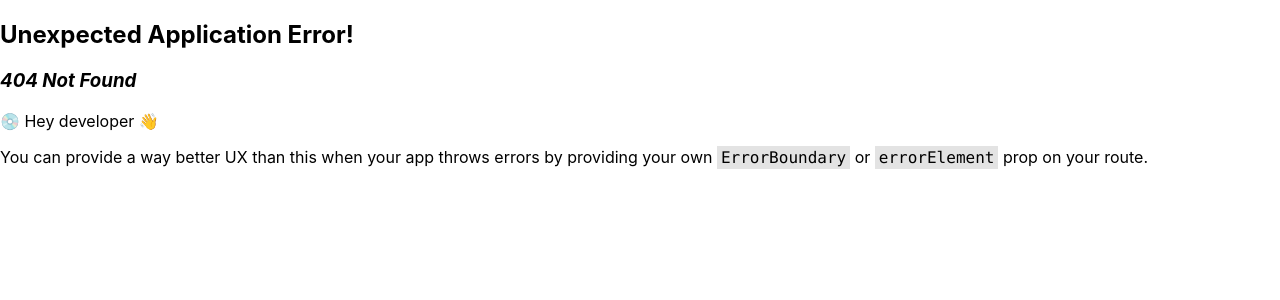
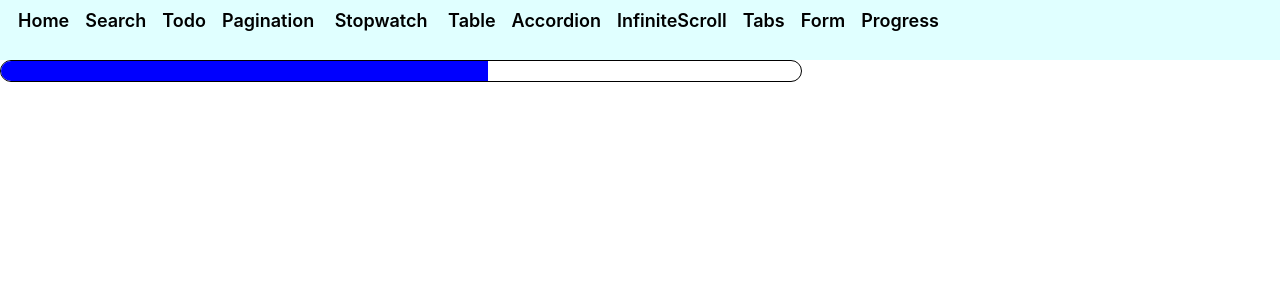
Before and after one commit to ruchita00/REACT_INTERVIEW_PRACTICE, a React (Create React App) app in the folder react-inteview-preparation/: page /progress in a window 1280 px wide. Before the commit this address had no page. Shown: the top 300 px of the page. Built offline with nearby package versions, Linux system fonts and the light colour scheme.

Commit message:
React machine coding questions

```diff
--- a/react-inteview-preparation/src/App.js
+++ b/react-inteview-preparation/src/App.js
@@ -11,6 +11,7 @@ import Accordion from "./pages/Accordion";
 import InfiniteScroll from "./pages/InfiniteScroll";
 import Home from "./pages/Home";
 import Form from "./pages/Form";
+import Progress from "./pages/Progress";
 
 function App() {
   const router = createBrowserRouter([
@@ -28,6 +29,7 @@ function App() {
         { element: <Accordion />, path: "/accordion" },
         { element: <StopWatch />, path: "/stopwatch" },
         { element: <Form />, path: "/form" },
+        { element: <Progress />, path: "/progress" },
       ],
     },
   ]);
--- a/react-inteview-preparation/src/Header.js
+++ b/react-inteview-preparation/src/Header.js
@@ -3,17 +3,141 @@ import { NavLink } from "react-router-dom";
 
 const Header = () => {
   return (
-    <div>
-      <NavLink to="/">Home</NavLink>
-      <NavLink to="/search">Search</NavLink>
-      <NavLink to="/todo">Todo</NavLink>
-      <NavLink to="/pagination">Pagination</NavLink>{" "}
-      <NavLink to="/stopwatch">Stopwatch</NavLink>{" "}
-      <NavLink to="/table">Table</NavLink>
-      <NavLink to="/accordion">Accordion</NavLink>
-      <NavLink to="/infiniteScroll">InfiniteScroll</NavLink>
-      <NavLink to="/tabs">Tabs</NavLink>
-      <NavLink to="/form">Form</NavLink>
+    <div
+      style={{ height: "40px", padding: "10px", backgroundColor: "lightcyan" }}
+    >
+      <NavLink
+        style={{
+          textDecoration: "none",
+          color: "black",
+          fontSize: "18px",
+          fontWeight: 600,
+          padding: "8px",
+        }}
+        to="/"
+      >
+        Home
+      </NavLink>
+      <NavLink
+        style={{
+          textDecoration: "none",
+          color: "black",
+          fontSize: "18px",
+          fontWeight: 600,
+          padding: "8px",
+        }}
+        to="/search"
+      >
+        Search
+      </NavLink>
+      <NavLink
+        style={{
+          textDecoration: "none",
+          color: "black",
+          fontSize: "18px",
+          fontWeight: 600,
+          padding: "8px",
+        }}
+        to="/todo"
+      >
+        Todo
+      </NavLink>
+      <NavLink
+        style={{
+          textDecoration: "none",
+          color: "black",
+          fontSize: "18px",
+          fontWeight: 600,
+          padding: "8px",
+        }}
+        to="/pagination"
+      >
+        Pagination
+      </NavLink>{" "}
+      <NavLink
+        style={{
+          textDecoration: "none",
+          color: "black",
+          fontSize: "18px",
+          fontWeight: 600,
+          padding: "8px",
+        }}
+        to="/stopwatch"
+      >
+        Stopwatch
+      </NavLink>{" "}
+      <NavLink
+        style={{
+          textDecoration: "none",
+          color: "black",
+          fontSize: "18px",
+          fontWeight: 600,
+          padding: "8px",
+        }}
+        to="/table"
+      >
+        Table
+      </NavLink>
+      <NavLink
+        style={{
+          textDecoration: "none",
+          color: "black",
+          fontSize: "18px",
+          fontWeight: 600,
+          padding: "8px",
+        }}
+        to="/accordion"
+      >
+        Accordion
+      </NavLink>
+      <NavLink
+        style={{
+          textDecoration: "none",
+          color: "black",
+          fontSize: "18px",
+          fontWeight: 600,
+          padding: "8px",
+        }}
+        to="/infiniteScroll"
+      >
+        InfiniteScroll
+      </NavLink>
+      <NavLink
+        style={{
+          textDecoration: "none",
+          color: "black",
+          fontSize: "18px",
+          fontWeight: 600,
+          padding: "8px",
+        }}
+        to="/tabs"
+      >
+        Tabs
+      </NavLink>
+      <NavLink
+        style={{
+          textDecoration: "none",
+          color: "black",
+          fontSize: "18px",
+          fontWeight: 600,
+          padding: "8px",
+        }}
+        to="/form"
+      >
+        Form
+      </NavLink>
+      <NavLink
+        style={{
+          textDecoration: "none",
+          color: "black",
+          fontSize: "18px",
+          fontWeight: 600,
+          padding: "8px",
+        }}
+        to="/progress"
+      >
+        Progress
+      </NavLink>
     </div>
   );
 };
--- /dev/null
+++ b/react-inteview-preparation/src/components/ProgressComponent.js
@@ -0,0 +1,40 @@
+import React, { useEffect, useState } from "react";
+
+const ProgressComponent = ({ interval, duration }) => {
+  const [progress, setProgress] = useState(0);
+  useEffect(() => {
+    const handler = setInterval(() => {
+      setProgress((prevProgress) => {
+        if (prevProgress < 100) {
+          return prevProgress + (interval / duration) * 100;
+        } else {
+          clearInterval(handler);
+        }
+      });
+    }, interval);
+    return () => {
+      clearInterval(handler);
+    };
+  }, [interval, duration]);
+  return (
+    <div
+      style={{
+        width: "800px",
+        height: "20px",
+        overflow: "hidden",
+        borderRadius: "15px",
+        border: "1px solid black",
+      }}
+    >
+      <div
+        style={{
+          width: `${progress}%`,
+          height: "100%",
+          backgroundColor: "blue",
+        }}
+      ></div>
+    </div>
+  );
+};
+
+export default ProgressComponent;
--- a/react-inteview-preparation/src/components/SearchInput.js
+++ b/react-inteview-preparation/src/components/SearchInput.js
@@ -1,47 +1,47 @@
-import React, { useEffect, useState } from "react";
+import React, { useEffect, useState, useCallback } from "react";
 import useDebounce from "../hooks/useDebounce";
 
-const dummyData = [
-  { id: "1", name: "apple" },
-  { id: "2", name: "chiku" },
-  { id: "3", name: "jira" },
-  { id: "4", name: "pear" },
+const DummyData = [
+  { id: 1, name: "chiku" },
+  { id: 2, name: "apple" },
+  { id: 3, name: "kivi" },
+  { id: 4, name: "pear" },
 ];
+
 const SearchInput = ({ onChange }) => {
   const [inputSearch, setInputSearch] = useState("");
   const [result, setResult] = useState([]);
   const debouncedValue = useDebounce(inputSearch, 2000);
-  const handleInput = (e) => {
+
+  const handleInputChange = useCallback((e) => {
     setInputSearch(e.target.value);
-  };
-
-  const filteredData = dummyData?.filter((item) =>
-    item.name.toLowerCase().includes(inputSearch.toLowerCase())
-  );
+  }, []);
 
   useEffect(() => {
     if (onChange && typeof onChange === "function") {
       onChange(debouncedValue);
     }
-  }, [debouncedValue, onChange]);
 
-  useEffect(() => {
+    const filteredData = DummyData.filter((item) =>
+      item.name.toLowerCase().includes(debouncedValue.toLowerCase())
+    );
+
     setResult(filteredData);
-  }, [debouncedValue]);
+  }, [onChange, debouncedValue]);
 
   return (
     <div>
       <input
         type="text"
-        onChange={handleInput}
+        name="text"
         value={inputSearch}
-        placeholder="type something here"
+        onChange={handleInputChange}
       />
-      <div>
-        {result.map((item) => {
-          return <li key={item.id}>{item.name}</li>;
-        })}
-      </div>
+      <ul>
+        {result.map((item) => (
+          <li key={item.id}>{item.name}</li>
+        ))}
+      </ul>
     </div>
   );
 };
--- a/react-inteview-preparation/src/hooks/useDebounce.js
+++ b/react-inteview-preparation/src/hooks/useDebounce.js
@@ -1,16 +1,16 @@
 import React, { useEffect, useState } from "react";
 
 const useDebounce = (value, delay) => {
-  const [debouncedValue, setDebounceValue] = useState(value);
+  const [debouncedValue, setDebouncedValue] = useState(value);
 
   useEffect(() => {
     const handler = setTimeout(() => {
-      setDebounceValue(value);
+      setDebouncedValue(value);
     }, delay);
     return () => {
       clearTimeout(handler);
     };
-  }, [value, delay]);
+  }, [delay, value]);
   return debouncedValue;
 };
 
--- a/react-inteview-preparation/src/pages/Accordion.js
+++ b/react-inteview-preparation/src/pages/Accordion.js
@@ -1,7 +1,41 @@
-import React from "react";
+import React, { useState } from "react";
 
+const items = [
+  { title: "item 1", content: " content for item 1" },
+  { title: "item 2", content: " content for item 2" },
+  { title: "item 3", content: " content for item 3" },
+];
+const AccordionItem = ({ setActiveIndex, activeIndex, item, index }) => {
+  const isActive = activeIndex === index;
+  const handleToggle = () => {
+    setActiveIndex(isActive ? null : index);
+  };
+  return (
+    <div>
+      <div onClick={handleToggle}>
+        <h3>{item.title}</h3>
+        <span>{isActive ? "-" : "+"}</span>
+      </div>
+      {isActive && <div>{item.content}</div>}
+    </div>
+  );
+};
 const Accordion = () => {
-  return <div>Accordion</div>;
+  const [activeIndex, setActiveIndex] = useState(null);
+
+  return (
+    <div>
+      {items.map((item, index) => (
+        <AccordionItem
+          key={index}
+          item={item}
+          index={index}
+          activeIndex={activeIndex}
+          setActiveIndex={setActiveIndex}
+        />
+      ))}
+    </div>
+  );
 };
 
 export default Accordion;
--- a/react-inteview-preparation/src/pages/Home.js
+++ b/react-inteview-preparation/src/pages/Home.js
@@ -1,7 +1,28 @@
 import React from "react";
 
 const Home = () => {
-  return <div>Home</div>;
+  return (
+    <div
+      style={{
+        display: "flex",
+        flexDirection: "column",
+        justifyContent: "center",
+        alignItems: "center",
+      }}
+    >
+      <div>
+        <h3>List of Components</h3>
+      </div>
+      <div>
+        <li>Search with debounce</li>
+        <li>Progress Bar</li>
+        <li>Accordion </li>
+        <li>Stop watch</li>
+        <li>Form</li>
+        <li>Todo</li>
+      </div>
+    </div>
+  );
 };
 
 export default Home;
--- /dev/null
+++ b/react-inteview-preparation/src/pages/Progress.js
@@ -0,0 +1,12 @@
+import React from "react";
+import ProgressComponent from "../components/ProgressComponent";
+
+const Progress = () => {
+  return (
+    <div>
+      <ProgressComponent duration={9000} interval={10} />
+    </div>
+  );
+};
+
+export default Progress;
--- a/react-inteview-preparation/src/pages/Search.js
+++ b/react-inteview-preparation/src/pages/Search.js
@@ -2,13 +2,13 @@ import React, { useState } from "react";
 import SearchInput from "../components/SearchInput";
 
 const Search = () => {
-  const [searchValue, setSearchValue] = useState("");
+  const [searchInput, setSearchInput] = useState("");
   const handleChange = (value) => {
-    setSearchValue(value);
+    setSearchInput(value);
   };
   return (
     <div>
-      <p>searching for:{searchValue}</p>
+      <p>searching for:{searchInput}</p>
       <SearchInput onChange={handleChange} />
     </div>
   );
--- a/react-inteview-preparation/src/pages/StopWatch.js
+++ b/react-inteview-preparation/src/pages/StopWatch.js
@@ -1,7 +1,47 @@
-import React from "react";
+import React, { useEffect, useState } from "react";
 
 const StopWatch = () => {
-  return <div>StopWatch</div>;
+  const [isRunning, setIsRunning] = useState(false);
+  const [time, setTime] = useState(0);
+
+  useEffect(() => {
+    let intervalId;
+    if (isRunning) {
+      intervalId = setInterval(() => {
+        setTime((prevTime) => prevTime + 1);
+      }, 1000);
+      return () => {
+        clearInterval(intervalId);
+      };
+    } else {
+      clearInterval(intervalId);
+    }
+  });
+
+  const timeFormatter = (time) => {
+    let sec = time % 60;
+    let min = Math.floor(time / 60);
+    let hours = Math.floor(time / 3600);
+
+    return `${hours.toString().padStart(2, "0")}:${min
+      .toString()
+      .padStart(2, "0")}:${sec.toString().padStart(2, "0")}`;
+  };
+
+  const handleStartStop = () => {
+    setIsRunning(!isRunning);
+  };
+  const handleReset = () => {
+    setTime(0);
+    setIsRunning(false);
+  };
+  return (
+    <div>
+      <p>{timeFormatter(time)}</p>
+      <button onClick={handleStartStop}>{isRunning ? "stop" : "start"}</button>
+      <button onClick={handleReset}>rest</button>
+    </div>
+  );
 };
 
 export default StopWatch;
--- a/react-inteview-preparation/src/pages/Tabs.js
+++ b/react-inteview-preparation/src/pages/Tabs.js
@@ -1,7 +1,36 @@
-import React from "react";
+import React, { useState } from "react";
+
+const DummyData = [
+  { id: 1, title: "title 1", content: "content1" },
+  { id: 2, title: "title 2", content: "content2" },
+  { id: 3, title: "title 3", content: "content3" },
+  { id: 4, title: "title 4", content: "content4" },
+];
 
 const Tabs = () => {
-  return <div>Tabs</div>;
+  const [activeTab, setActiveTab] = useState(1);
+  const onTitleClick = (id) => {
+    setActiveTab(id);
+  };
+  return (
+    <div>
+      <div>
+        {DummyData?.map((item, id) => {
+          return (
+            <button
+              onClick={() => onTitleClick(item.id)}
+              className={`${activeTab === item.id ? "active" : ""}`}
+            >
+              {item.title}
+            </button>
+          );
+        })}
+      </div>
+      {DummyData.map((item) =>
+        activeTab === item.id ? <div>{item.content}</div> : null
+      )}
+    </div>
+  );
 };
 
 export default Tabs;
```
